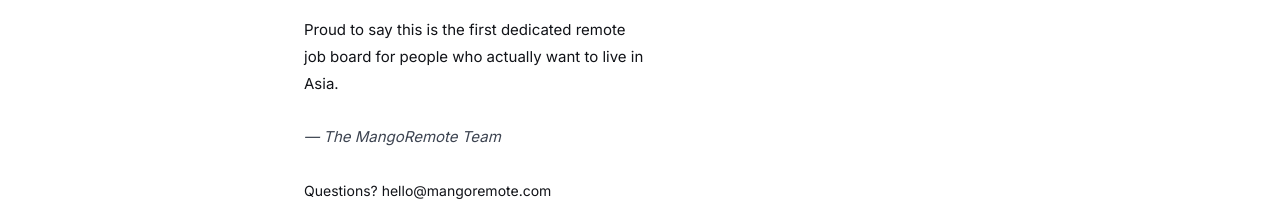
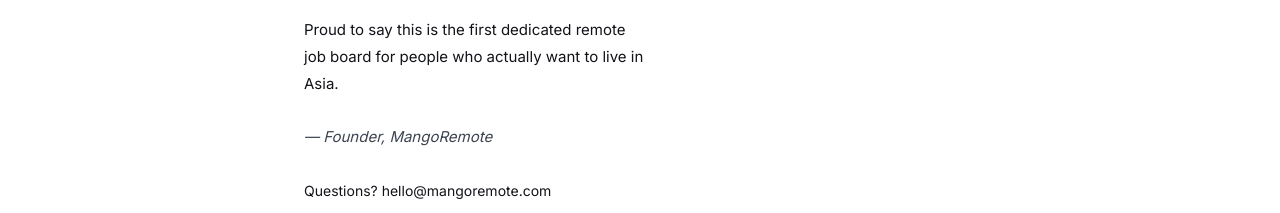
Before and after one commit to MangoRemote/mango-remote, a Next.js app: page /about in a window 1280 px wide. Shown: the part 1260-1473 px from the top of the page. Built offline with nearby package versions, Linux system fonts and the light colour scheme; no server answers.

Commit message:
Change sign-off to Founder MangoRemote

```diff
--- a/app/about/page.tsx
+++ b/app/about/page.tsx
@@ -44,7 +44,7 @@ export default function AboutPage() {
             Proud to say this is the first dedicated remote job board for people who actually want to live in Asia.
           </p>
           <p className="about-sign">
-            — The MangoRemote Team
+            — Founder, MangoRemote
           </p>
 
           <div style={{ marginTop: 12, fontSize: 14, color: 'var(--text-muted)' }}>
```
